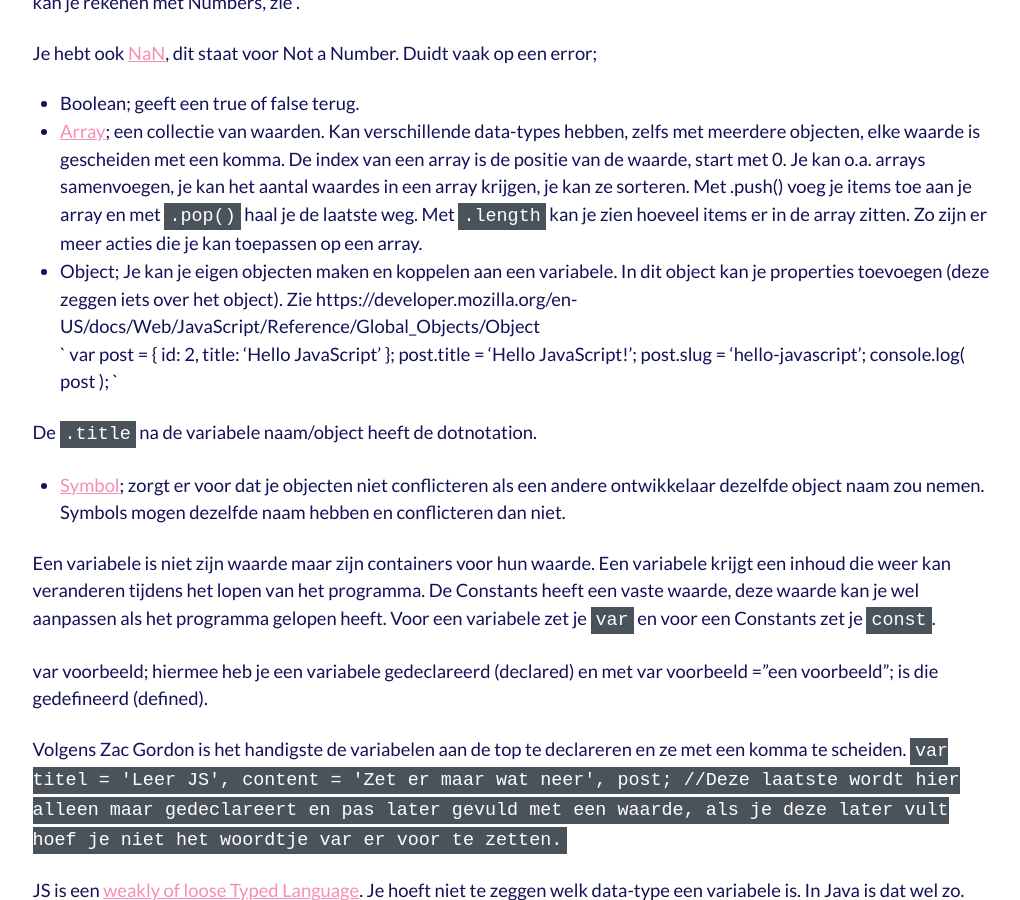
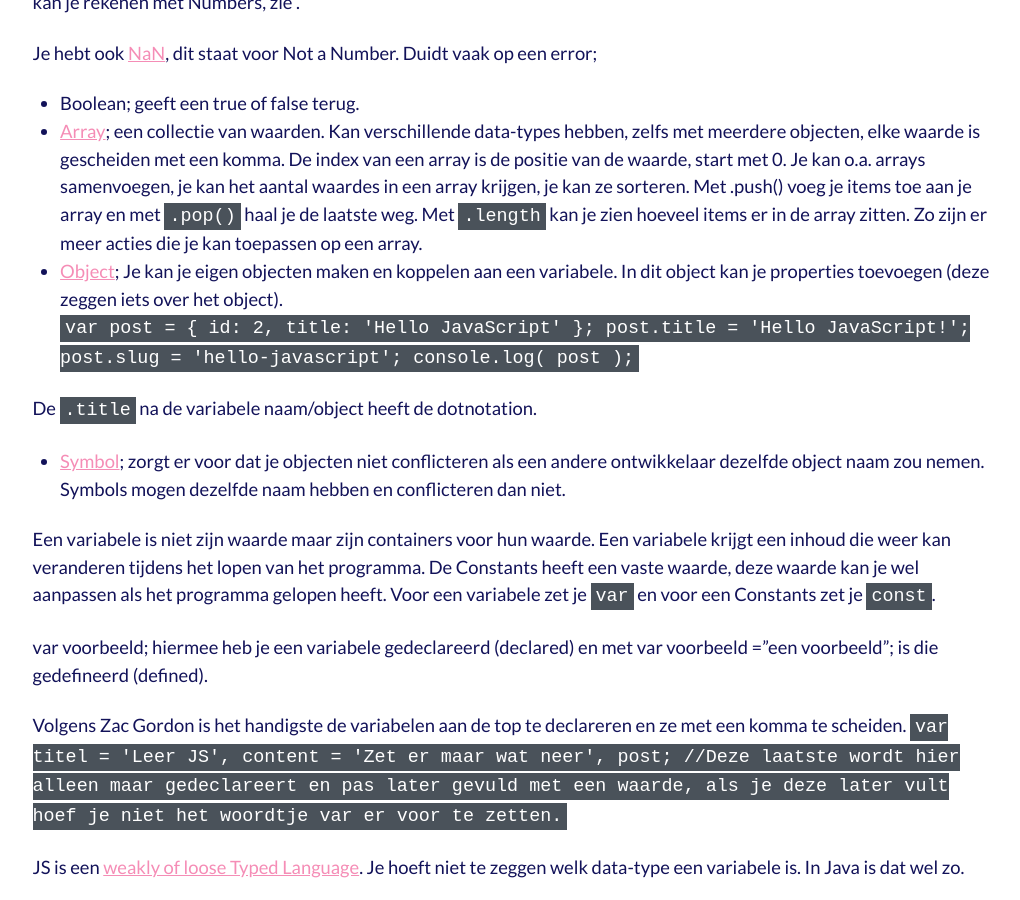
Before and after one commit to kajrietberg/kajrietberg.nl, a Jekyll site: the page built from _posts/2018-01-05-basis-van-javascript.md, in a window 1280 px wide and 900 px high, scrolled down 1872 px. Shown: the whole window, without its empty margins (126-1146 px from the left). Built offline with Jekyll 4.4.1, drawn with Linux system fonts in a browser that asks for light colours; some of the changed text lies outside the part shown.

Commit message:
no message

```diff
--- a/_posts/2018-01-05-basis-van-javascript.md
+++ b/_posts/2018-01-05-basis-van-javascript.md
@@ -49,16 +49,14 @@ Een variabele kan verschillende [data types](https://developer.mozilla.org/en-US
 Je hebt ook [NaN](https://developer.mozilla.org/en-US/docs/Web/JavaScript/Reference/Global_Objects/NaN), dit staat voor Not a Number. Duidt vaak op een error;
 * Boolean; geeft een true of false terug.
 * [Array](https://developer.mozilla.org/en-US/docs/Web/JavaScript/Reference/Global_Objects/Array);  een collectie van waarden. Kan verschillende data-types hebben, zelfs met meerdere objecten, elke waarde is gescheiden met een komma. De index van een array is de positie van de waarde, start met 0. Je kan o.a. arrays samenvoegen, je kan het aantal waardes in een array krijgen, je kan ze sorteren. Met .push() voeg je items toe aan je array en met `.pop()` haal je de laatste weg. Met `.length` kan je zien hoeveel items er in de array zitten. Zo zijn er meer acties die je kan toepassen op een array.
-* Object; Je kan je eigen objecten maken en koppelen aan een variabele. In dit object kan je properties toevoegen (deze zeggen iets over het object). Zie https://developer.mozilla.org/en-US/docs/Web/JavaScript/Reference/Global_Objects/Object
-`
-var post = {
+* [Object](https://developer.mozilla.org/en-US/docs/Web/JavaScript/Reference/Global_Objects/Object); Je kan je eigen objecten maken en koppelen aan een variabele. In dit object kan je properties toevoegen (deze zeggen iets over het object).
+`var post = {
      id: 2,
      title: 'Hello JavaScript'
 };
 post.title = 'Hello JavaScript!';
 post.slug = 'hello-javascript';
-console.log( post );
-`
+console.log( post );`
 
 De `.title` na de variabele naam/object heeft de dotnotation.
 * [Symbol](https://hacks.mozilla.org/2015/06/es6-in-depth-symbols/); zorgt er voor dat je objecten niet conflicteren als een andere ontwikkelaar dezelfde object naam zou nemen. Symbols mogen dezelfde naam hebben en conflicteren dan niet.
@@ -198,7 +196,7 @@ Expressions zijn vaak delen van een statement en zijn stukjes code die een waard
 
 ##JS Reference
 
-* [JavaScript de basis])https://developer.mozilla.org/en-US/docs/Learn/Getting_started_with_the_web/JavaScript_basics)
+* [JavaScript de basis](https://developer.mozilla.org/en-US/docs/Learn/Getting_started_with_the_web/JavaScript_basics)
 * [Overzicht van alle onderdelen](https://developer.mozilla.org/nl/docs/Web/JavaScript/Reference)
 * [Hoe gebruik je JS](https://developer.mozilla.org/en-US/docs/Web/JavaScript/Guide)
 * [Expressions and operators](https://developer.mozilla.org/en-US/docs/Web/JavaScript/Guide/Expressions_and_Operators)
```
